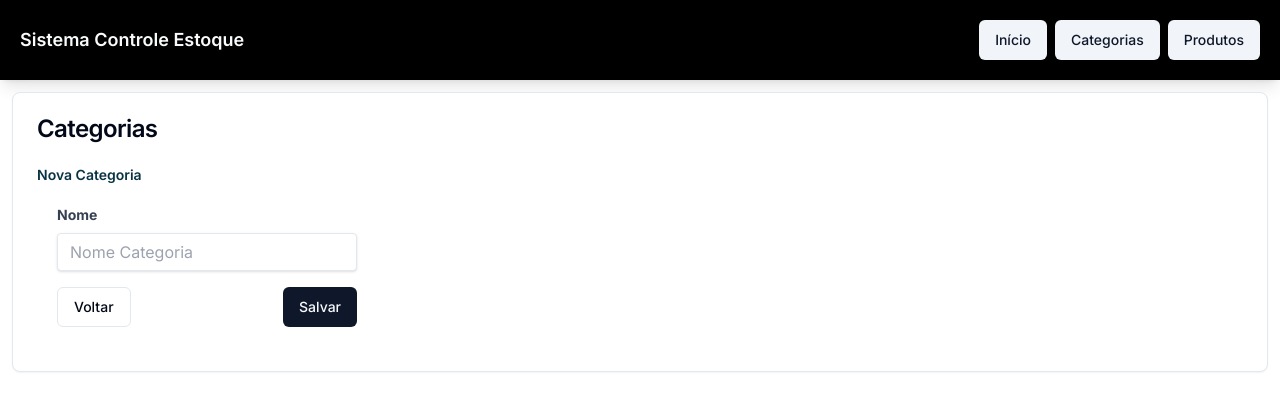
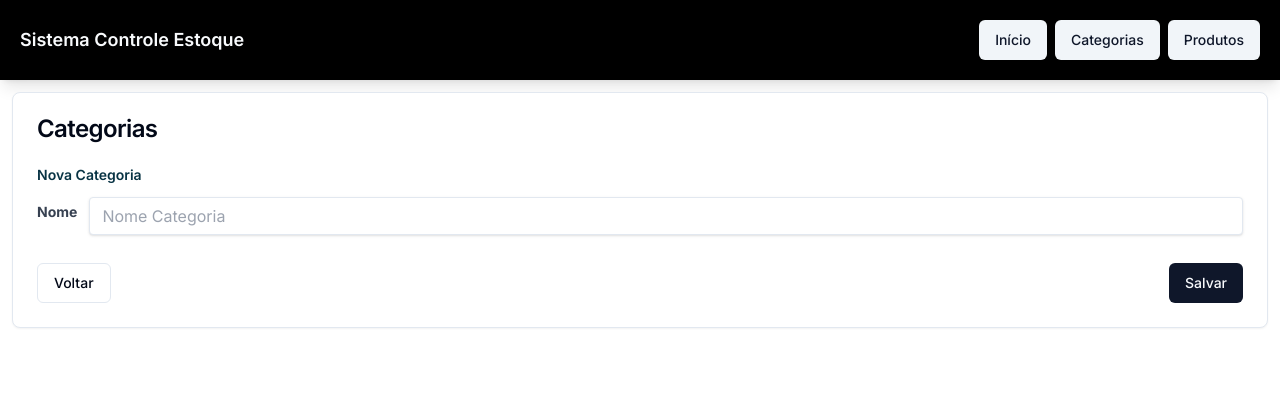
Before and after one commit to giljrsantos/stock-next-app, a Next.js app: page /categories/new in a window 1280 px wide. Shown: the top 410 px of the page. Built offline with nearby package versions, Linux system fonts and the light colour scheme.

Commit message:
ref: refatorando codigo

```diff
--- a/src/app/categories/edit/[id]/form.tsx
+++ b/src/app/categories/edit/[id]/form.tsx
@@ -23,7 +23,7 @@ export default function UpdateForm(props: UpdateFormProps){
                 <input type="hidden" name="id" value={props.data.id} />
                 <label>
                     Nome:
-                    <input type="text" name="name" id="name" className="shadow appearance-none border rounded w-full py-2 px-3 m-3 text-gray-700 leading-tight focus:outline-none focus:shadow-outline min-w-[300px]" value={props.data.name} onChange={handleChange} />
+                    <input type="text" name="name" id="name" className="shadow appearance-none border rounded w-full py-2 px-3 mt-3 mb-3 text-gray-700 leading-tight focus:outline-none focus:shadow-outline min-w-[300px]" value={props.data.name} onChange={handleChange} />
                 </label>
                 <Submit>Salvar</Submit>
             </form>
--- a/src/app/categories/new/page.tsx
+++ b/src/app/categories/new/page.tsx
@@ -27,16 +27,16 @@ export default function page(){
     return (
         <div>
             <h2>Nova Categoria</h2>
-            <div className="flex flex-row w-full m-5">
+            <div>
                 <form action={createCategory}>
-                    <div className="mb-4">
-                        <label className="block text-gray-700 text-sm font-bold mb-2" htmlFor="name">Nome</label>
+                    <div className="mb-4 w-full flex items-center justify-between">
+                        <label className="block text-gray-700 text-sm font-bold mb-2 mr-3" htmlFor="name">Nome</label>
                         <input
                             type="text"
                             id="name"
                             name="name"
                             placeholder="Nome Categoria"
-                            className="shadow appearance-none border rounded w-full py-2 px-3 text-gray-700 leading-tight focus:outline-none focus:shadow-outline min-w-[300px]" />
+                            className="shadow appearance-none border rounded w-full py-2 px-3 mt-3 mb-3 text-gray-700 leading-tight focus:outline-none focus:shadow-outline min-w-[300px]" />
                     </div>
                     <div className="flex items-center justify-between">
                         <Button asChild variant="outline">
```
